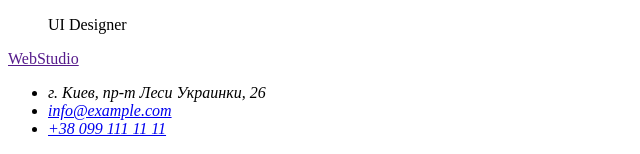
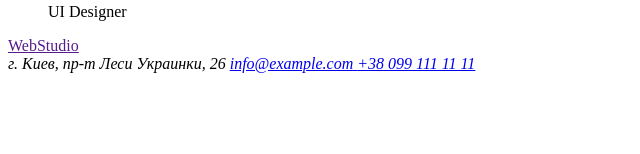
Before and after one commit to dmyyytro/goit-markup-hw-01, a plain HTML site: page index.html in a window 1280 px wide. Shown: the part 2614-2768 px from the top of the page, without its empty margins (0-640 px from the left). After the commit the page ends 2695 px from the top, so only its background shows below. Drawn offline with Linux system fonts and the light colour scheme.

Commit message:
Update index.html

```diff
--- a/index.html
+++ b/index.html
@@ -23,8 +23,10 @@
  </header>
  <!--Основная информация-->
  <main>
+   <section>
 <h1>ЭФФЕКТИВНЫЕ РЕШЕНИЯ ДЛЯ ВАШЕГО БИЗНЕСА</h1>
 <button>Заказать услугу</button>
+   </section>
 <!--Преимущества-->
  <section>
   <ul>
@@ -69,11 +71,11 @@
 <footer>
   <a href="">WebStudio</a>
   <address>
-    <ul>
-      <li>г. Киев, пр-т Леси Украинки, 26</li>
-      <li><a href="mailto:info@example.com"> info@example.com </a></li>
-      <li><a href=tel:+380991111111> +38 099 111 11 11</a></li>
-    </ul>
+
+      г. Киев, пр-т Леси Украинки, 26
+      <a href="mailto:info@example.com"> info@example.com </a>
+      <a href=tel:+380991111111> +38 099 111 11 11</a>
+
   </address>
 
 </footer>
```
